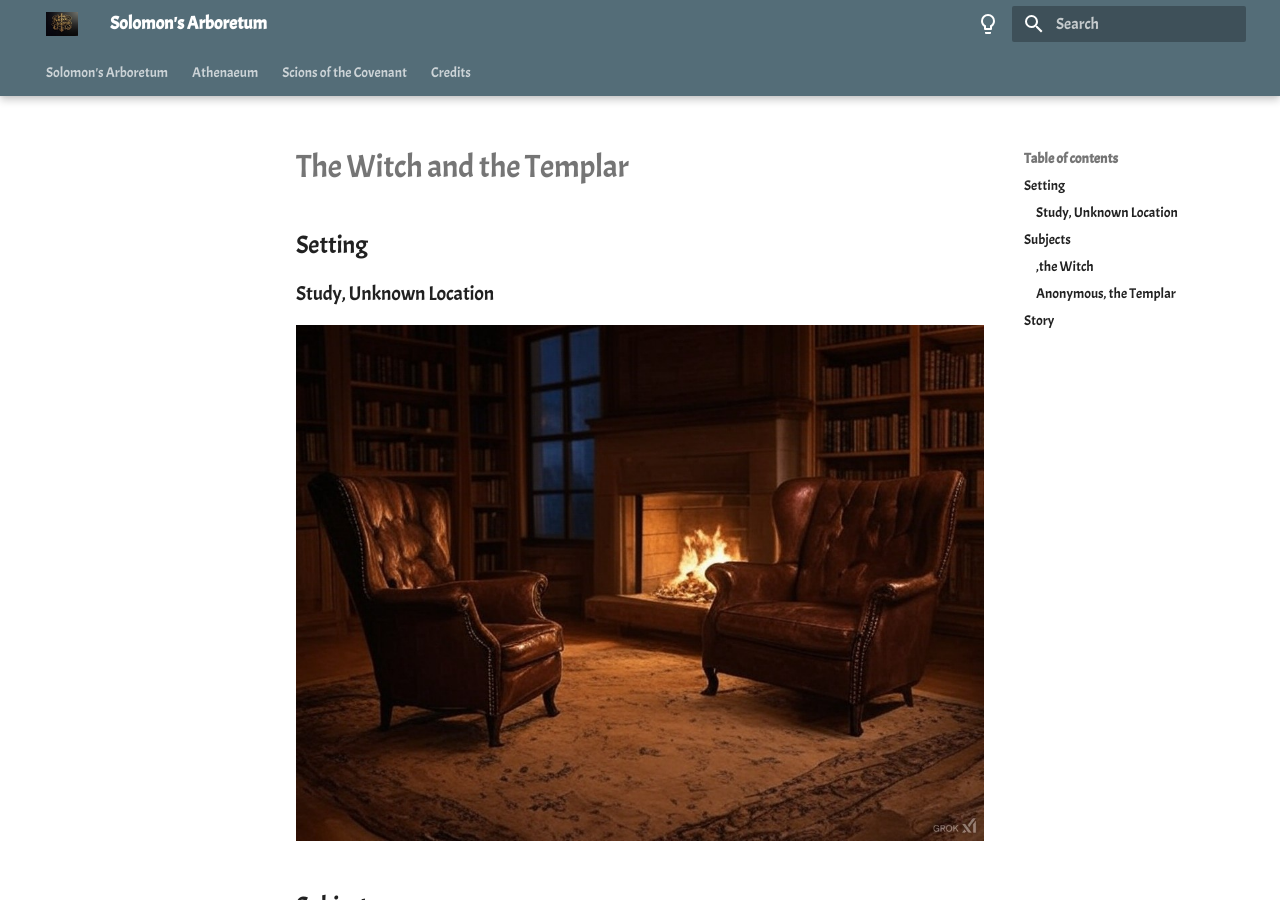
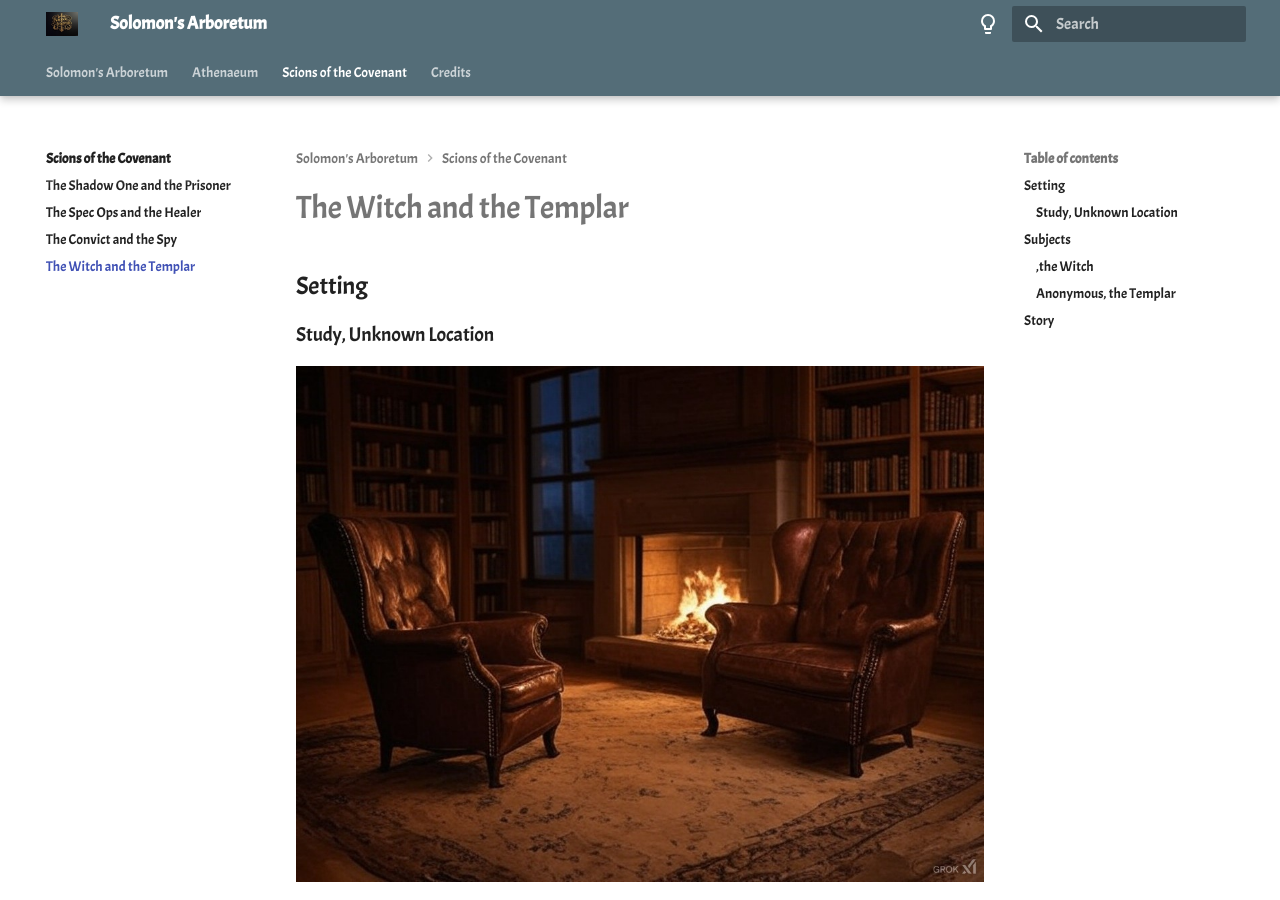
Before and after one commit to gamefreakcabe/solomons-arboretum, an MkDocs documentation site: the page built from docs/sotc/witch-templar.md, in a window 1280 px wide and 900 px high. Built offline with MkDocs 1.6.1 and Material for MkDocs 9.7.7, drawn with Linux system fonts in a browser that asks for light colours.

Commit message:
Update mkdocs.yml

```diff
--- a/mkdocs.yml
+++ b/mkdocs.yml
@@ -69,4 +69,5 @@ nav:
     - The Shadow One and the Prisoner: sotc/shadow-prisoner.md
     - The Spec Ops and the Healer: sotc/specops-healer.md
     - The Convict and the Spy: sotc/convict-spy.md
+    - The Witch and the Templar: sotc/witch-templar.md
   - Credits: credits.md
```
